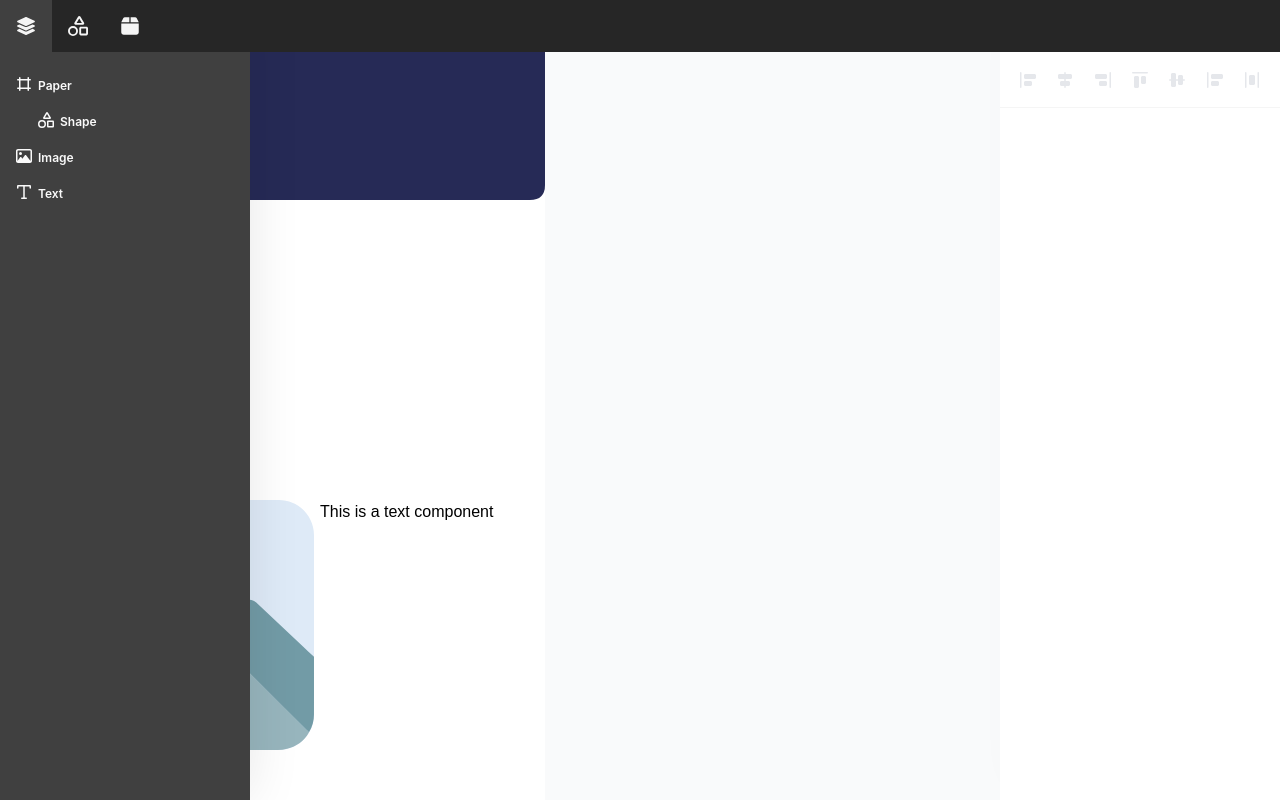
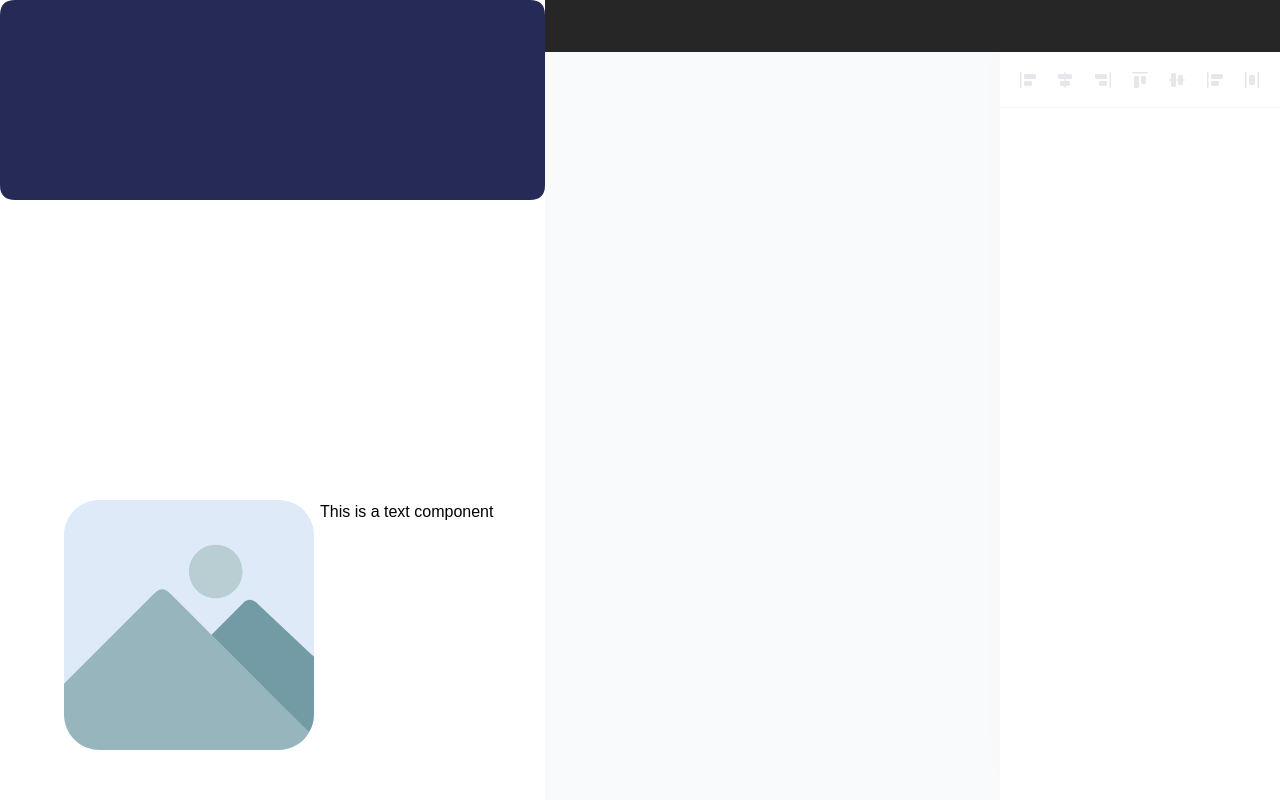
Before and after one commit to binhphancreator/makecv.next, a Next.js app: page /document/preview/1 in a window 1280 px wide. Built offline with nearby package versions, Linux system fonts and the light colour scheme.

Commit message:
Remove: Z-Index of MenuBar

```diff
--- a/src/styles/components/document/menu/edit/edit.module.scss
+++ b/src/styles/components/document/menu/edit/edit.module.scss
@@ -8,7 +8,6 @@
   background-color: $white;
   box-shadow: -1px 0 50px -3px rgb(0 0 0 / 1%);
   border-right: 1px solide $gray200;
-  z-index: 10;
   padding: 16px 0;
   overflow-x: hidden;
   font-family: Inter, sans-serif;
--- a/src/styles/components/document/menu/layer.module.scss
+++ b/src/styles/components/document/menu/layer.module.scss
@@ -8,7 +8,6 @@
   background-color: $neutral700;
   box-shadow: 2px 0 50px -3px rgb(0 0 0 / 10%);
   border-right: 1px solide $gray200;
-  z-index: 10;
   padding: 16px 0;
   overflow-x: hidden;
   font-family: Inter, sans-serif;
--- a/src/styles/components/document/menu/top.module.scss
+++ b/src/styles/components/document/menu/top.module.scss
@@ -6,7 +6,6 @@
   right: 0;
   top: 0;
   font-family: Inter, sans-serif;
-  z-index: 10;
 
   .tabs-layer-menu {
     display: flex;
```
